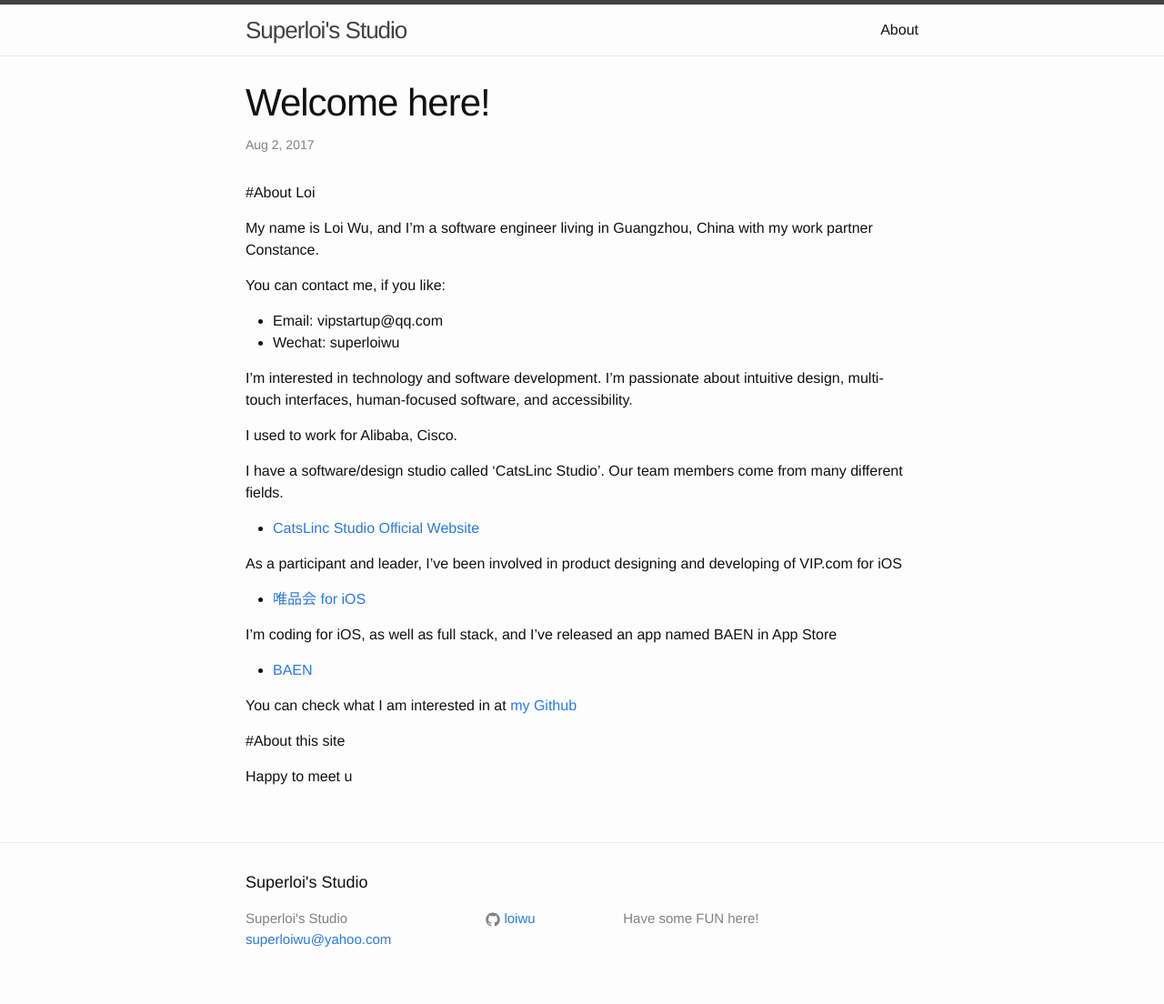
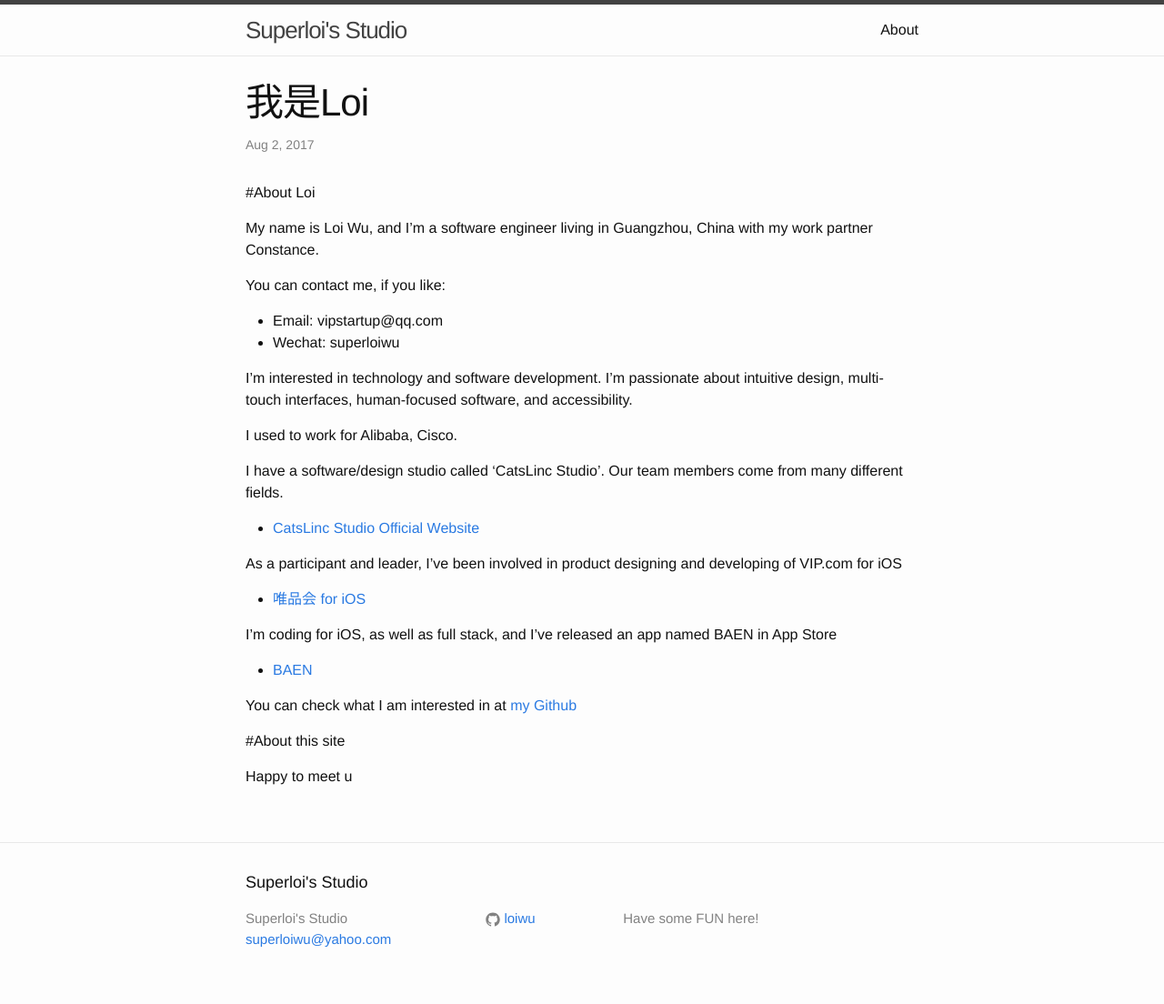
Before and after one commit to superloiwu/superloiwu.github.io, a Jekyll site: the page built from _posts/2017-8-2-intro.markdown, in a window 1280 px wide. Shown: the whole page at 91% size. Built offline with Jekyll 4.4.1, drawn with Linux system fonts in a browser that asks for light colours.

Commit message:
我是Loi

```diff
--- a/_posts/2017-8-2-intro.markdown
+++ b/_posts/2017-8-2-intro.markdown
@@ -1,6 +1,6 @@
 ---
 layout: post
-title:  "Welcome here!"
+title:  "我是Loi"
 date:   2017-8-2 9:15:00 +0800
 categories: loiwu update
 ---
```
